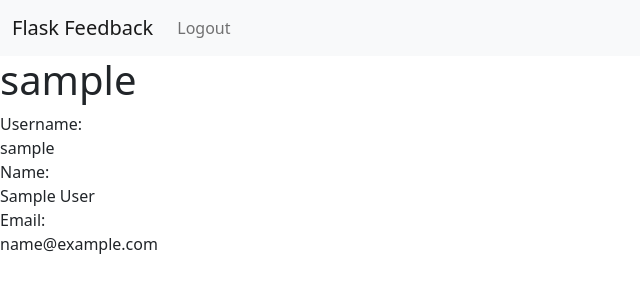
After one commit to CodeOverGeo/feedback, a Flask app: a page that uses templates/base.html in a window 1280 px wide. The commit adds this page. Shown: the top 300 px of the page, without its empty margins (0-640 px from the left). Run offline with Flask 2, Linux system fonts and the light colour scheme; the visitor is signed in with stand-in values (Sample User, id 1); tables that the repository leaves empty hold one stand-in row (values such as "Sample post").

Commit message:
Created login and show user routes

```diff
--- a/app.py
+++ b/app.py
@@ -1,12 +1,15 @@
 from flask import Flask, render_template, redirect, session
+from werkzeug.exceptions import Unauthorized, ImATeapot
 from flask_debugtoolbar import DebugToolbarExtension
+
+from forms import RegisterForm, LoginForm, DeleteForm
 
 from models import connect_db, db, User, Feedback
 
 
 app = Flask(__name__)
 
-app.config['SQLALCHEMY_DATABASE_URL'] = 'postgres:///flask-feedback'
+app.config['SQLALCHEMY_DATABASE_URI'] = 'postgresql:///feedback'
 app.config['SQLALCHEMY_TRACK_MODIFICATIONS'] = False
 app.config['SQLALCHEMY_ECHO'] = True
 app.config['SECRET_KEY'] = 'incorrect'
@@ -50,3 +53,41 @@ def register():
 
     else:
         return render_template('users/register.html', form=form)
+
+
+@app.route('/login', methods=['GET', 'POST'])
+def login():
+    """Login a User"""
+    """Generate login form or log user in"""
+
+    if 'username' in session:
+        return redirect(f'/users/{session["username"]}')
+
+    form = LoginForm()
+
+    if form.validate_on_submit():
+        username = form.username.data
+        password = form.password.data
+
+        user = User.authenticate(username, password)
+        if user:
+            session['username'] = user.username
+            return redirect(f'/users/{user.username}')
+        else:
+            form.username.errors = ['Invalid credentials']
+            return render_template('users/login.html', form=form)
+
+    return render_template('users/login.html', form=form)
+
+
+@app.route('/users/<username>')
+def show_user(username):
+    """Detail page for logged-in users"""
+
+    if 'username' not in session or username != session['username']:
+        raise Unauthorized
+
+    user = User.query.get(username)
+    form = DeleteForm()
+
+    return render_template('users/show.html', user=user, form=form)
--- a/forms.py
+++ b/forms.py
@@ -1,5 +1,5 @@
 from wtforms import StringField, PasswordField
-from wtforms.validators import ImputRequired, Length, NumberRange, Email, Optional
+from wtforms.validators import InputRequired, Length, NumberRange, Email, Optional
 from flask_wtf import FlaskForm
 
 
@@ -26,3 +26,20 @@ class RegisterForm(FlaskForm):
         "Email",
         validators=[InputRequired(), Email(), Length(max=50)]
     )
+
+
+class LoginForm(FlaskForm):
+    """Login form"""
+
+    username = StringField(
+        "Username",
+        validators=[InputRequired(), Length(min=5, max=20)],
+    )
+    password = PasswordField(
+        "Password",
+        validators=[InputRequired(), Length(min=7, max=20)]
+    )
+
+
+class DeleteForm(FlaskForm):
+    pass
--- a/models.py
+++ b/models.py
@@ -19,9 +19,43 @@ class User(db.Model):
     password = db.Column(db.String(), nullable=False)
     first_name = db.Column(db.String(30), nullable=False)
     last_name = db.Column(db.String(30), nullable=False)
-
+    email = db.Column(db.String(50), nullable=False)
     feedback = db.relationship(
         'Feedback', backref='user', cascade='all, delete')
+
+    @classmethod
+    def register(cls, username, password, first_name, last_name, email):
+        """User registration, hashing password"""
+
+        hashed = bcrypt.generate_password_hash(password)
+        hashed_utf8 = hashed.decode("utf8")
+        user = cls(
+            username=username,
+            password=hashed_utf8,
+            first_name=first_name,
+            last_name=last_name,
+            email=email
+        )
+
+        db.session.add(user)
+        return user
+
+    @classmethod
+    def authenticate(cls, username, password):
+        """Confirm user exists, authenticates password"""
+
+        user = User.query.filter_by(username=username).first()
+
+        if user and bcrypt.check_password_hash(user.password, password):
+            return user
+        else:
+            return False
+
+    @property
+    def full_name(self):
+        """Return full name of user"""
+
+        return f'{self.first_name} {self.last_name}'
 
 
 class Feedback(db.Model):
--- a/templates/base.html
+++ b/templates/base.html
@@ -1,17 +1,30 @@
 <!DOCTYPE html>
 <html lang="en">
   <head>
-    <meta charset="UTF-8">
-    <meta http-equiv="X-UA-Compatible" content="IE=edge">
-    <meta name="viewport" content="width=device-width, initial-scale=1.0">
+    <meta charset="UTF-8" />
+    <meta http-equiv="X-UA-Compatible" content="IE=edge" />
+    <meta name="viewport" content="width=device-width, initial-scale=1.0" />
     <title>{% block title %}{% endblock %}</title>
-    <link rel="stylesheet" href="https://cdn.jsdelivr.net/npm/bootstrap@5.1.0/dist/css/bootstrap.min.css" integrity="sha384-KyZXEAg3QhqLMpG8r+8fhAXLRk2vvoC2f3B09zVXn8CA5QIVfZOJ3BCsw2P0p/We" crossorigin="anonymous">
+    <link
+      rel="stylesheet"
+      href="https://cdn.jsdelivr.net/npm/bootstrap@5.1.0/dist/css/bootstrap.min.css"
+      integrity="sha384-KyZXEAg3QhqLMpG8r+8fhAXLRk2vvoC2f3B09zVXn8CA5QIVfZOJ3BCsw2P0p/We"
+      crossorigin="anonymous"
+    />
   </head>
   <body>
     <nav class="navbar navbar-expand-lg navbar-light bg-light">
       <div class="container-fluid">
         <a class="navbar-brand" href="/">Flask Feedback</a>
-          <button class="navbar-toggler" type="button" data-bs-toggle="collapse" data-bs-target="#navbarSupportedContent" aria-controls="navbarSupportedContent" aria-expanded="false" aria-label="Toggle navigation">
+        <button
+          class="navbar-toggler"
+          type="button"
+          data-bs-toggle="collapse"
+          data-bs-target="#navbarSupportedContent"
+          aria-controls="navbarSupportedContent"
+          aria-expanded="false"
+          aria-label="Toggle navigation"
+        >
           <span class="navbar-toggler-icon"></span>
         </button>
         <div class="collapse navbar-collapse" id="navbarSupportedContent">
@@ -27,6 +40,11 @@
         </div>
       </div>
     </nav>
-    <script src="https://cdn.jsdelivr.net/npm/bootstrap@5.1.0/dist/js/bootstrap.min.js" integrity="sha384-cn7l7gDp0eyniUwwAZgrzD06kc/tftFf19TOAs2zVinnD/C7E91j9yyk5//jjpt/" crossorigin="anonymous"></script>
+    {% block content %}{% endblock %}
+    <script
+      src="https://cdn.jsdelivr.net/npm/bootstrap@5.1.0/dist/js/bootstrap.min.js"
+      integrity="sha384-cn7l7gDp0eyniUwwAZgrzD06kc/tftFf19TOAs2zVinnD/C7E91j9yyk5//jjpt/"
+      crossorigin="anonymous"
+    ></script>
   </body>
 </html>
--- /dev/null
+++ b/templates/users/show.html
@@ -0,0 +1,14 @@
+{% extends 'base.html' %} {% block content %}
+
+<h1>{{ user.username }}</h1>
+
+<div>
+  <div>Username:</div>
+  <div>{{user.username}}</div>
+  <div>Name:</div>
+  <div>{{user.full_name}}</div>
+  <div>Email:</div>
+  <div>{{user.email}}</div>
+</div>
+
+{% endblock %}
```
Also changed, not shown: templates/users/login.html (renamed from users/register.html, +7 -6 lines), templates/users/register.html (added, +26 -0 lines). Lines whose indentation alone changed are shown as unchanged.
